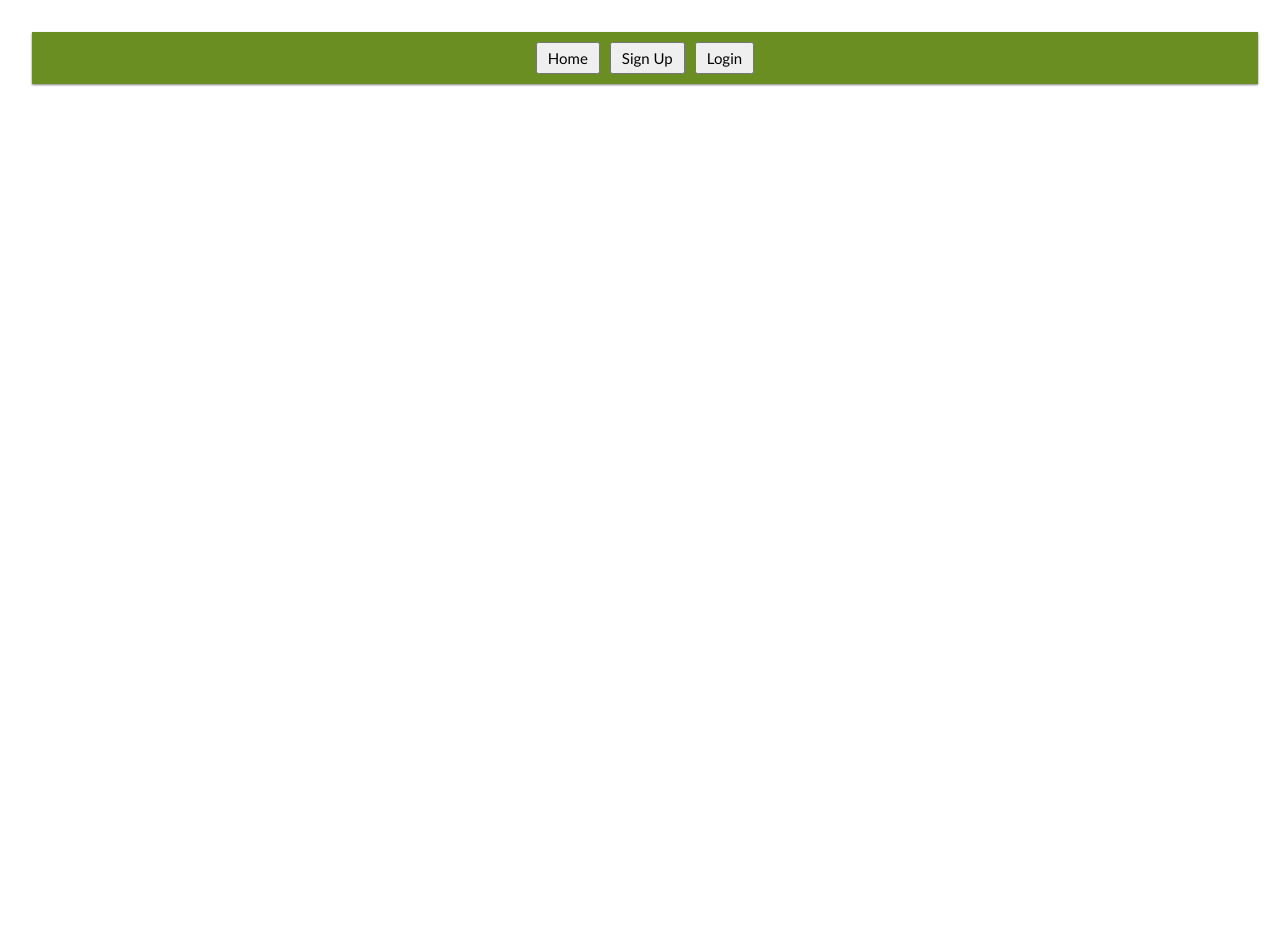
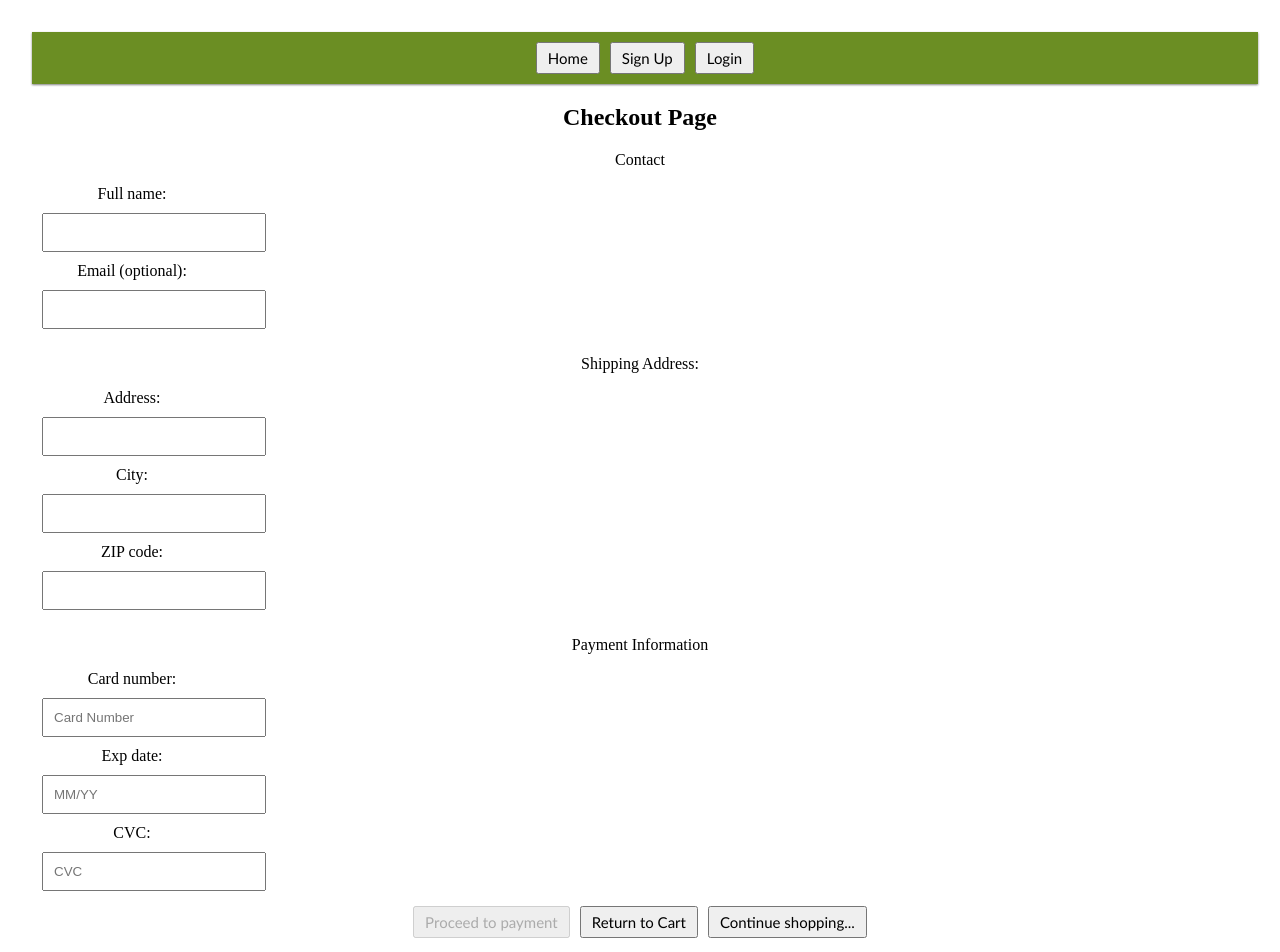
Before and after one commit to steeldragonn/UnboxJoy, a React (Vite) app in the folder frontend/: page /checkout in a window 1280 px wide. Before the commit this address had no page. Shown: the top 952 px of the page. Before the commit the page ends 800 px from the top, so only its background shows below. Built offline with nearby package versions, Linux system fonts and the light colour scheme.

Commit message:
cartandpayment

```diff
--- a/frontend/src/App.jsx
+++ b/frontend/src/App.jsx
@@ -9,8 +9,9 @@ import HomePage from "./pages/HomePage";
 import "./App.css";
 import GiftDetailsPage from "./pages/GiftDetailsPage";
 import GiftFavorites from "./pages/GiftFavorites";
+import Checkout from "./pages/Checkout";
 import { AuthProviderWrapper } from "./context/auth.context";
-
+import Payment from "./pages/Payment";
 import Cart from "./pages/Cart";
 
 function App() {
@@ -26,6 +27,8 @@ function App() {
           <Route path="/gifts/:giftId" element={<GiftDetailsPage />} />
           <Route path="/favorites" element={<GiftFavorites />} />
           <Route path="/cart" element={<Cart />} />
+          <Route path="/checkout" element={<Checkout />} />
+          <Route path="/payment" element={<Payment />} />
         </Routes>
       </AuthProviderWrapper>
     </div>
--- a/frontend/src/components/CartItem.jsx
+++ b/frontend/src/components/CartItem.jsx
@@ -1,30 +1,34 @@
-//Cart Item component
-import React from "react";
-import { Link } from "react-router-dom";
-import { Card } from "react-bootstrap";
-import FilteringComponent from "./FilteringComp";
-function CartItem(props) {
-  const { gift, clickToDelete } = props;
+import React, { useState } from "react";
+
+const CartItem = ({ item, handleRemoveFromCart }) => {
+  const [quantity, setQuantity] = useState(item.quantity || 1);
+
+  const handleIncreaseQuantity = () => {
+    setQuantity(quantity + 1);
+  };
+
+  const handleDecreaseQuantity = () => {
+    if (quantity > 1) {
+      setQuantity(quantity - 1);
+    }
+  };
+
   return (
-    <>
-      <Card className="GiftCard">
-        <div>
-          <h3>{gift.name}</h3>
-          <p>Price: {gift.price}</p>
-          <button onClick={() => clickToDelete(gift._id)}>Delete</button>
-          <button>
-            <Link
-              style={{ textDecoration: "none" }}
-              target="_blank"
-              to="https://www.paypal.com/de/home"
-            >
-              Proceed to Pay
-            </Link>
-          </button>
-        </div>
-      </Card>
-    </>
+    <li key={item._id}>
+      <p>{item.name}</p>
+      <p>{item.price}€ per person </p>
+
+      <div>
+        <button onClick={handleDecreaseQuantity}>-</button>
+        <p>Quantity: {quantity}</p>
+        <button onClick={handleIncreaseQuantity}>+</button>
+      </div>
+
+      <button onClick={() => handleRemoveFromCart(item._id)}>
+        Remove from Cart
+      </button>
+    </li>
   );
-}
+};
 
 export default CartItem;
--- a/frontend/src/pages/Cart.jsx
+++ b/frontend/src/pages/Cart.jsx
@@ -1,4 +1,6 @@
 import React, { useState } from "react";
+import CartItem from "../components/CartItem";
+import { Link } from "react-router-dom";
 
 const Cart = () => {
   const [cartItems, setCartItems] = useState(
@@ -14,26 +16,56 @@ const Cart = () => {
     setCartItems(updatedCart);
   };
 
+  const handleIncreaseQuantity = (itemId) => {
+    const updatedCart = cartItems.map((item) =>
+      item._id === itemId
+        ? { ...item, quantity: (item.quantity || 1) + 1 }
+        : item
+    );
+    localStorage.setItem("cart", JSON.stringify(updatedCart));
+    setCartItems(updatedCart);
+  };
+
+  const handleDecreaseQuantity = (itemId) => {
+    const updatedCart = cartItems.map((item) =>
+      item._id === itemId
+        ? { ...item, quantity: (item.quantity || 1) - 1 }
+        : item
+    );
+
+    localStorage.setItem("cart", JSON.stringify(updatedCart));
+    setCartItems(updatedCart);
+  };
+
   const totalItems = cartItems.length;
-  const totalPrice = cartItems.reduce((curr, item) => curr + item.price, 0);
+  const totalPrice = cartItems.reduce(
+    (curr, item) => curr + item.price * (item.quantity || 1),
+    0
+  );
+
   return (
     <div>
       <h2>Gift Cart Page</h2>
       <div>
         <p>{totalItems}</p>
-        <p>{totalPrice}</p>
       </div>
       {cartItems.length > 0 ? (
         <div>
           {cartItems.map((item) => (
-            <li key={item._id}>
-              <p>{item.name}</p>
-              <p>{item.price}</p>
-              <button onClick={() => handleRemoveFromCart(item._id)}>
-                Remove from Cart
-              </button>
-            </li>
+            <CartItem
+              key={item._id}
+              item={item}
+              handleRemoveFromCart={handleRemoveFromCart}
+              handleIncreaseQuantity={handleIncreaseQuantity}
+              handleDecreaseQuantity={handleDecreaseQuantity}
+            />
           ))}
+          <div>
+            <p>Total: {totalPrice} €</p>
+            <Link to="/checkout">
+              <button>Proceed to Checkout</button>
+            </Link>
+          </div>
         </div>
       ) : (
         <p>Cart empty</p>
--- /dev/null
+++ b/frontend/src/pages/Checkout.jsx
@@ -0,0 +1,147 @@
+import React, { useState } from "react";
+import { Link } from "react-router-dom";
+
+const Checkout = () => {
+  const [formData, setFormData] = useState({
+    fullName: "",
+    email: "",
+    address: "",
+    city: "",
+    zipcode: "",
+    cardNumber: "",
+    expirationDate: "",
+    cvc: "",
+  });
+
+  const handleChange = (e) => {
+    const { name, value } = e.target;
+    setFormData({ ...formData, [name]: value });
+  };
+
+  const isFormValid = () => {
+    //form validation
+    const requiredFields = [
+      "fullName",
+      "address",
+      "city",
+      "zipcode",
+      "cardNumber",
+      "expirationDate",
+      "cvc",
+    ];
+    return requiredFields.every((field) => formData[field].trim() !== "");
+  };
+
+  return (
+    <div>
+      <h2>Checkout Page</h2>
+      <form>
+        <p>Contact</p>
+        <label>
+          Full name:
+          <input
+            type="text"
+            name="fullName"
+            value={formData.fullName}
+            onChange={handleChange}
+            required
+          />
+        </label>
+
+        <label>
+          Email (optional):
+          <input
+            type="text"
+            name="email"
+            value={formData.email}
+            onChange={handleChange}
+          />
+        </label>
+
+        <p>Shipping Address:</p>
+        <label>
+          Address:
+          <input
+            type="text"
+            name="address"
+            value={formData.address}
+            onChange={handleChange}
+            required
+          />
+        </label>
+
+        <label>
+          City:
+          <input
+            type="text"
+            name="city"
+            value={formData.city}
+            onChange={handleChange}
+            required
+          />
+        </label>
+        <label>
+          ZIP code:
+          <input
+            type="text"
+            name="zipcode"
+            value={formData.zipcode}
+            onChange={handleChange}
+            required
+          />
+        </label>
+
+        <p>Payment Information</p>
+        <label>
+          Card number:
+          <input
+            type="text"
+            name="cardNumber"
+            placeholder="Card Number"
+            value={formData.cardNumber}
+            onChange={handleChange}
+            required
+          />
+        </label>
+
+        <label>
+          Exp date:
+          <input
+            type="text"
+            name="expirationDate"
+            placeholder="MM/YY"
+            value={formData.expirationDate}
+            onChange={handleChange}
+            required
+          />
+        </label>
+        <label>
+          CVC:
+          <input
+            type="text"
+            name="cvc"
+            placeholder="CVC"
+            value={formData.cvc}
+            onChange={handleChange}
+            required
+          />
+        </label>
+      </form>
+
+      <Link to={isFormValid() ? "/payment" : "#"}>
+        <button type="submit" disabled={!isFormValid()}>
+          Proceed to payment
+        </button>
+      </Link>
+
+      <Link to="/cart">
+        <button>Return to Cart</button>
+      </Link>
+      <Link to="/gifts">
+        <button>Continue shopping...</button>
+      </Link>
+    </div>
+  );
+};
+
+export default Checkout;
--- a/frontend/src/pages/GiftDetailsPage.jsx
+++ b/frontend/src/pages/GiftDetailsPage.jsx
@@ -1,7 +1,6 @@
 import React, { useState, useEffect } from "react";
 import { useParams } from "react-router-dom";
 import axios from "axios";
-
 const API_URL = "http://localhost:5005";
 
 const GiftDetailsPage = () => {
@@ -27,23 +26,19 @@ const GiftDetailsPage = () => {
 
   const handleAddToCart = () => {
     const cartItems = JSON.parse(localStorage.getItem("cart")) || [];
-
-    const isItemInCart = cartItems.some((item) => item.id === giftId);
+    const isItemInCart = cartItems.some((item) => item._id === giftId);
 
     if (isItemInCart) {
-      console.log("item is already in  cart.");
+      console.log("item is already in cart.");
     } else {
       const newItem = {
         _id: giftId,
         name: gift.name,
         price: gift.price,
       };
-
       const updatedCart = [...cartItems, newItem];
-
-      //save cart to localstorage
+      // save cart to local storage
       localStorage.setItem("cart", JSON.stringify(updatedCart));
-
       console.log("Item added to cart", newItem);
     }
   };
@@ -73,7 +68,7 @@ const GiftDetailsPage = () => {
           <img
             src={gift.imageURL}
             alt={gift.name}
-            style={{ maxWidth: "500", maxHeight: "420px" }}
+            style={{ maxWidth: "500px", maxHeight: "420px" }}
           />
           <p>{gift.description}</p>
           <p>{gift.price}</p>
--- a/frontend/src/pages/HomePage.jsx
+++ b/frontend/src/pages/HomePage.jsx
@@ -102,7 +102,7 @@ const HomePage = () => {
                 />
                 <h3>{gift.name}</h3>
                 <p>{gift.description}</p>
-                <p>Price p.P. : {gift.price}€</p>
+                <p>Price p.P.: {gift.price}€</p>
                 <p>
                   location: {gift.location.city}, {gift.location.country}
                 </p>
--- /dev/null
+++ b/frontend/src/pages/Payment.jsx
@@ -0,0 +1,24 @@
+import React from "react";
+
+const Payment = () => {
+  const videoURL =
+    "https://www.youtube.com/watch?v=72iEz5iopqQ&ab_channel=ChaooCharles";
+
+  const videoId = new URL(videoURL).searchParams.get("v");
+  const embedUrl = `https://www.youtube.com/embed/${videoId}`;
+
+  return (
+    <div>
+      <h1>Stripe Payment</h1>
+      <iframe
+        width="600"
+        height="355"
+        src={embedUrl}
+        title="YouTube Video"
+        allowFullScreen
+      ></iframe>
+    </div>
+  );
+};
+
+export default Payment;
```
